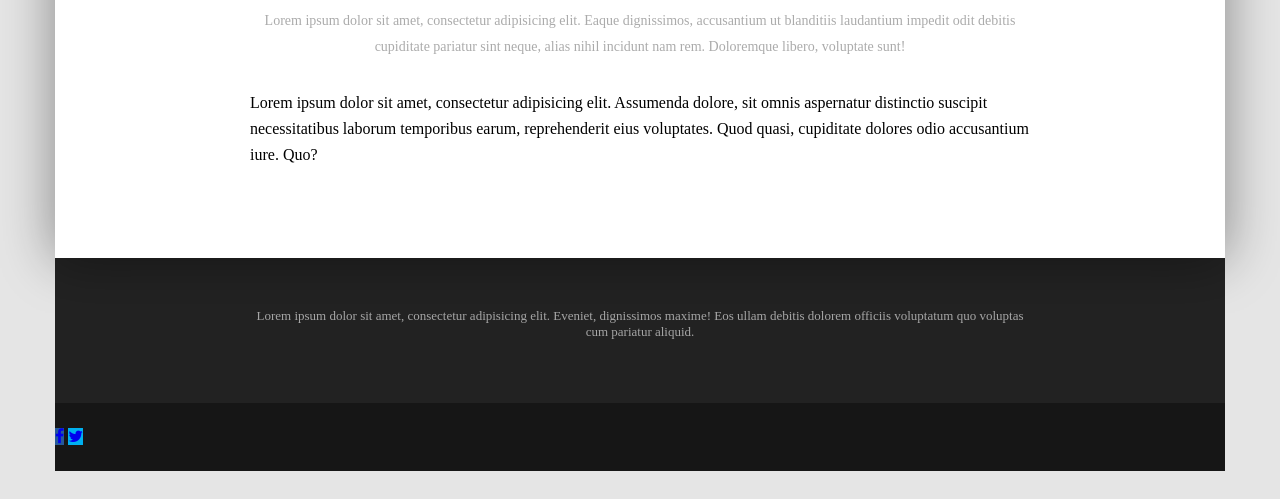
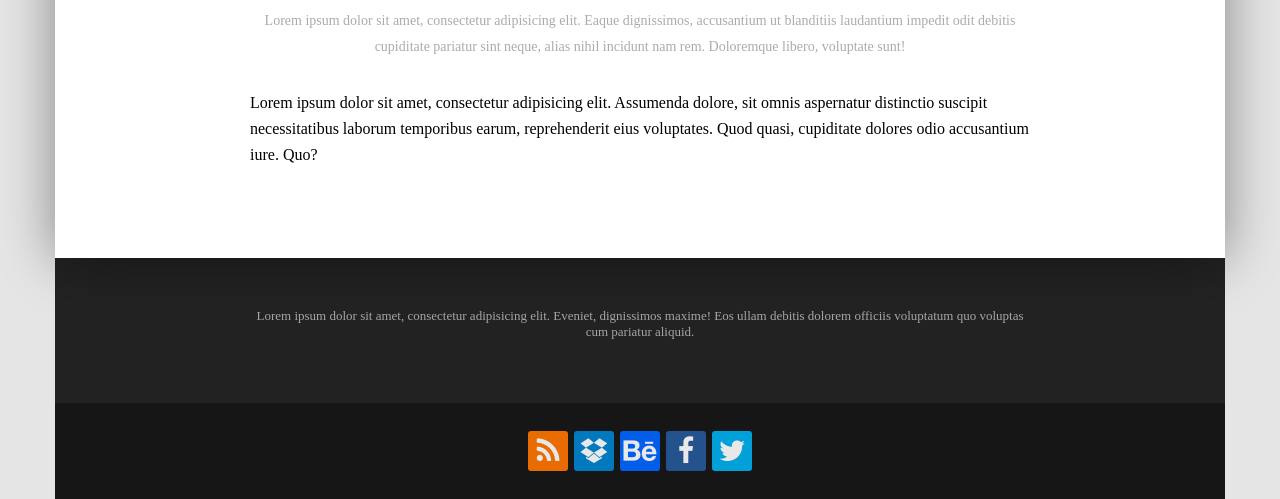
Before and after one commit to Misha535655/modules, a plain HTML site: page lessons/Modules/Modulesv1/index.html in a window 1280 px wide. Shown: the part 974-1473 px from the top of the page. Before the commit the page ends 1445 px from the top, so only its background shows below. Drawn offline with Linux system fonts and the light colour scheme.

Commit message:
create footer

```diff
--- a/lessons/Modules/Modulesv1/index.html
+++ b/lessons/Modules/Modulesv1/index.html
@@ -15,7 +15,7 @@
 </div>
 <nav>
   <ul class="menu">
-    <li><a href="#">FRONT PAGE</a></li>
+    <li class="importent"><a href="#">FRONT PAGE</a></li>
     <li><a href="#">BLOG</a></li>
     <li><a href="#">SITE MAP</a></li>
     <li><a href="#">CONTACT US</a></li>
@@ -46,11 +46,12 @@
 </div>
   <footer>
   <div class="textContainer2">
-    <div class="imageContacts">
+    <a href="#" class="contact5"><i class="fa fa-rss"></i></a>
+    <a href="#" class="contact4"><i class="fa fa-dropbox"></i></a>
+    <a href="#" class="contact3"><i class="fa fa-behance"></i></a>
     <a href="#" class="contact1"><i class="fa fa-facebook"></i></a>
     <a href="#" class="contact2"><i class="fa fa-twitter"></i></a>
     </div>
-  </div>
 </footer>
 </body>
 </html>
--- a/lessons/Modules/Modulesv1/style.css
+++ b/lessons/Modules/Modulesv1/style.css
@@ -44,6 +44,10 @@ li{
 }
 .menu li a:hover{
   color: #000;}
+
+  .menu .importent a{
+    color:#000;
+  }
   /* <<<<<<<<<<<<<<<<<skider>>>>>>>>>>>>>> */
 .slider{
 height: 400px;
@@ -124,9 +128,41 @@ footer{
   text-align: center;
   margin: 0 auto;
 }
+.textContainer2{
+  display: flex;
+  flex-direction: row;
+  justify-content: center;
+  align-items: center;
+}
+.textContainer2 a{
+  display: flex;
+  justify-content: center;
+  align-items: center;
+color:#fff;
+height: 40px;
+width: 40px;
+margin: 3px;
+border-radius: 3px;
+font-size: 1.8rem;
+opacity: .9;
+transition: all 0.2s ease-out;
+}
+.textContainer2 a:hover{
+opacity: 1;
+}
+
 .contact1{
-  background-color: #265999
+  background: #265999
 }
 .contact2{
-  background-color:#00b0ef;
+  background:#00b0ef;
 }
+.contact3{
+  background:#0066ff;
+}
+.contact4{
+  background:#0083d1;
+}
+.contact5{
+  background:#ff7600;
+}
```
